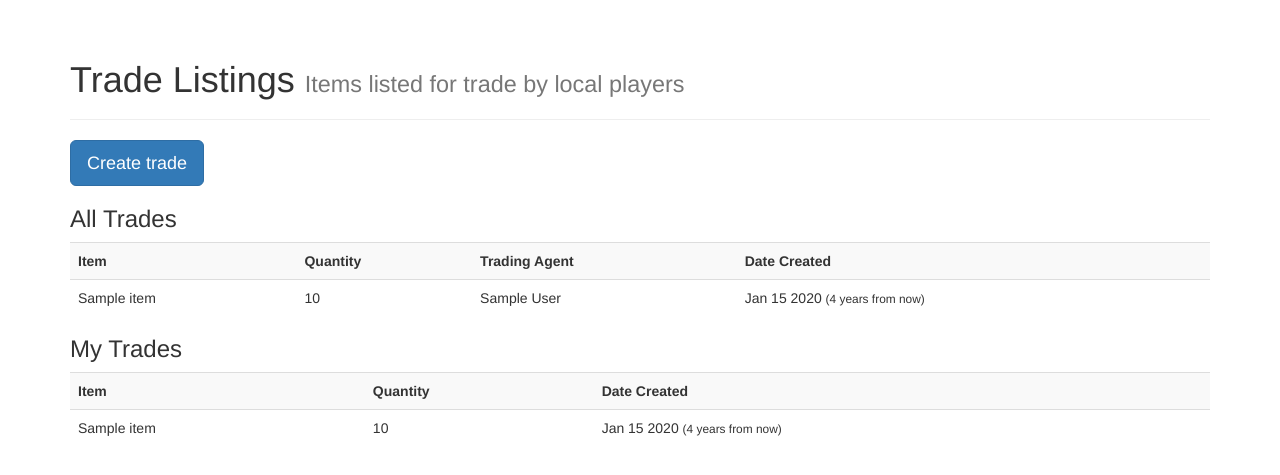
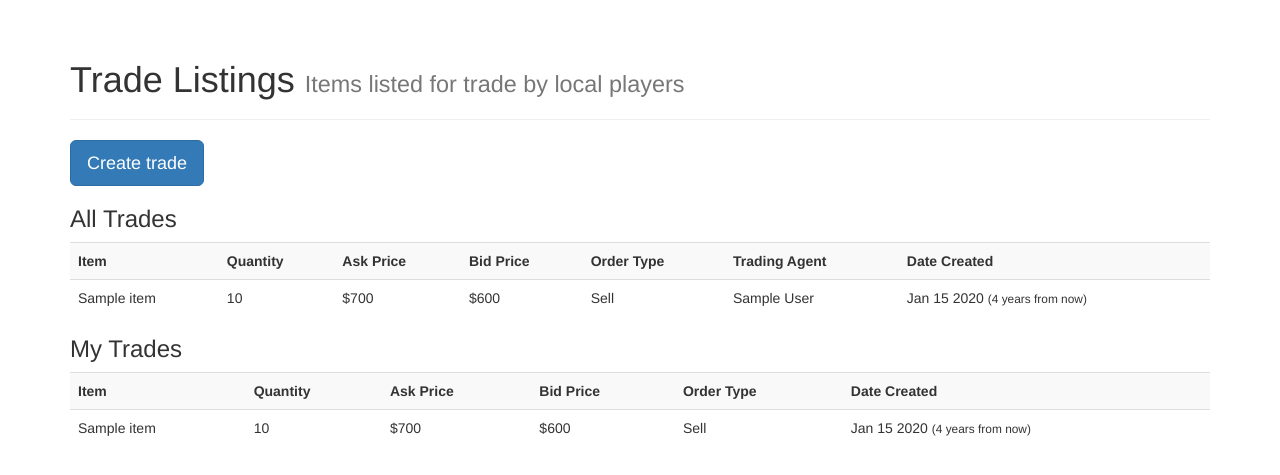
Before and after one commit to tigwyk/dmfg, a Flask app: page /trade in a window 1280 px wide. Shown: the part 52-527 px from the top of the page. Run offline with Flask 2, Linux system fonts and the light colour scheme; a user stored in the database is signed in; tables that the repository leaves empty hold one stand-in row (values such as "Sample post"); some libraries are stand-ins or nearby versions.

```diff
--- a/dmfg/templates/trade.html
+++ b/dmfg/templates/trade.html
@@ -11,12 +11,18 @@
 <h3>All Trades</h3>
 <th>Item</th>
 <th>Quantity</th>
+<th>Ask Price</th>
+<th>Bid Price</th>
+<th>Order Type</th>
 <th>Trading Agent</th>
 <th>Date Created</th>
 {% for trade in all_trades | sort(reverse=True,attribute='created_date')%}
   <tr>
   <td>{{ trade.item.name }}</td>
   <td>{{ trade.quantity }}</td>
+  <td>$700</td>
+  <td>$600</td>
+  <td>Sell</td>
   <td>{{ trade.user.name }}</td>
   <td>{{trade.human_date}} <small>({{trade.human_time}})</small></td>
   </tr>
@@ -26,11 +32,17 @@
 <h3>My Trades</h3>
 <th>Item</th>
 <th>Quantity</th>
+<th>Ask Price</th>
+<th>Bid Price</th>
+<th>Order Type</th>
 <th>Date Created</th>
 {% for trade in my_trades | sort(reverse=True,attribute='created_date')%}
   <tr>
   <td>{{ trade.item.name }}</td>
   <td>{{ trade.quantity }}</td>
+  <td>$700</td>
+  <td>$600</td>
+  <td>Sell</td>
   <td>{{trade.human_date}} <small>({{trade.human_time}})</small></td>
   </tr>
   {% endfor %}
```
